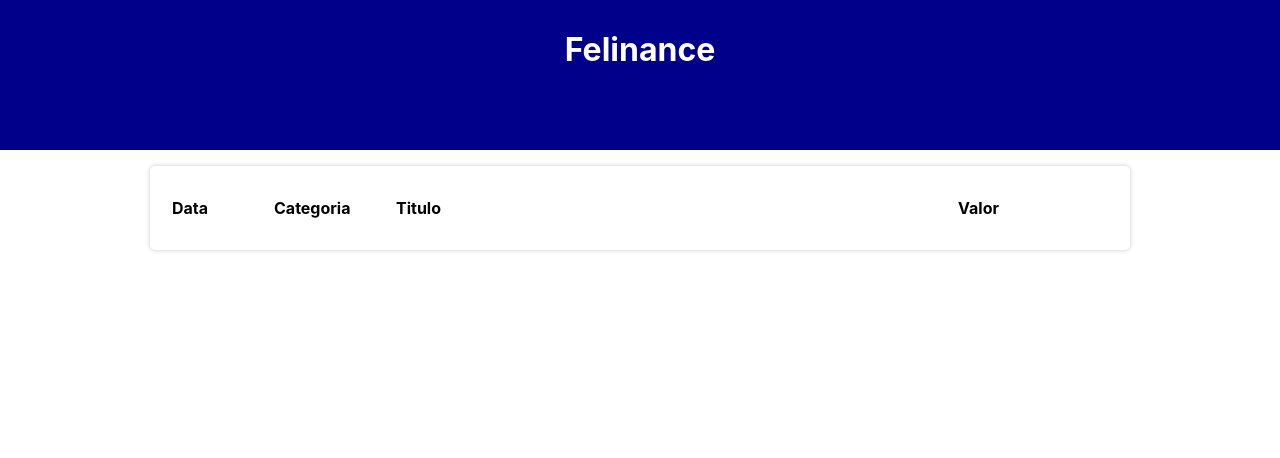
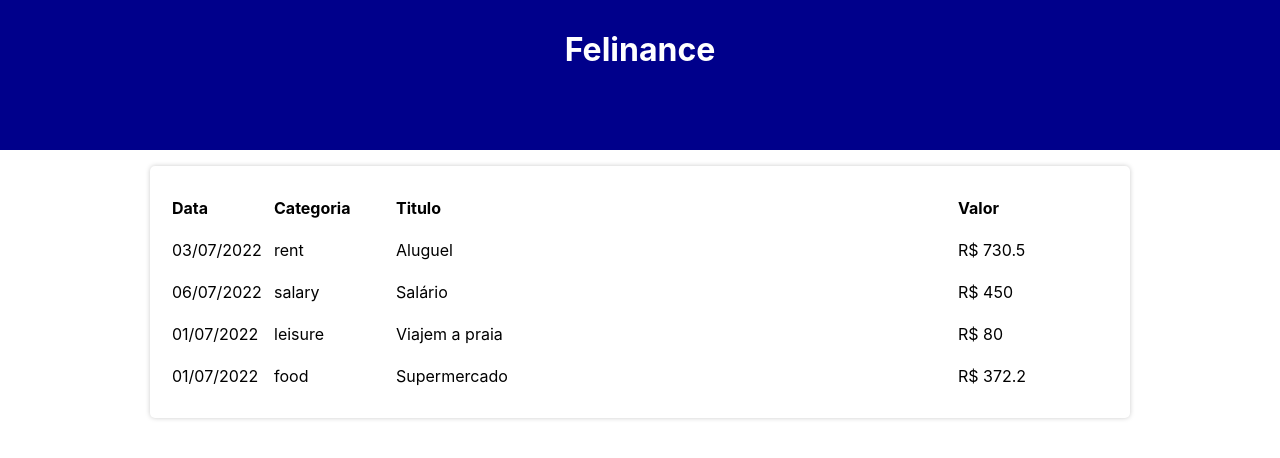
Before and after one commit to felipelouzeiro/pignances, a React (Create React App) app: page / in a window 1280 px wide. Shown: the top 458 px of the page. Built offline with nearby package versions, Linux system fonts and the light colour scheme; the HTML template or start-up script is replaced by a standard one.

Commit message:
✨ feat: alterando dados de exemplo

```diff
--- a/src/data/items.ts
+++ b/src/data/items.ts
@@ -1,6 +1,31 @@
 import { Item } from '../types';
 
 export const items: Item[] = [
+  {
+    date: new Date(2022, 7, 17),
+    category: 'rent',
+    title: 'Aluguel',
+    value: 730.5,
+  },
+  {
+    date: new Date(2022, 7, 6),
+    category: 'salary',
+    title: 'Salário',
+    value: 450.0,
+  },
+  {
+    date: new Date(2022, 7, 22),
+    category: 'leisure',
+    title: 'Viajem a praia',
+    value: 80.0,
+  },
+  {
+    date: new Date(2022, 7, 22),
+    category: 'food',
+    title: 'Supermercado',
+    value: 372.2,
+  },
+
   {
     date: new Date(2022, 8, 24),
     category: 'food',
```
